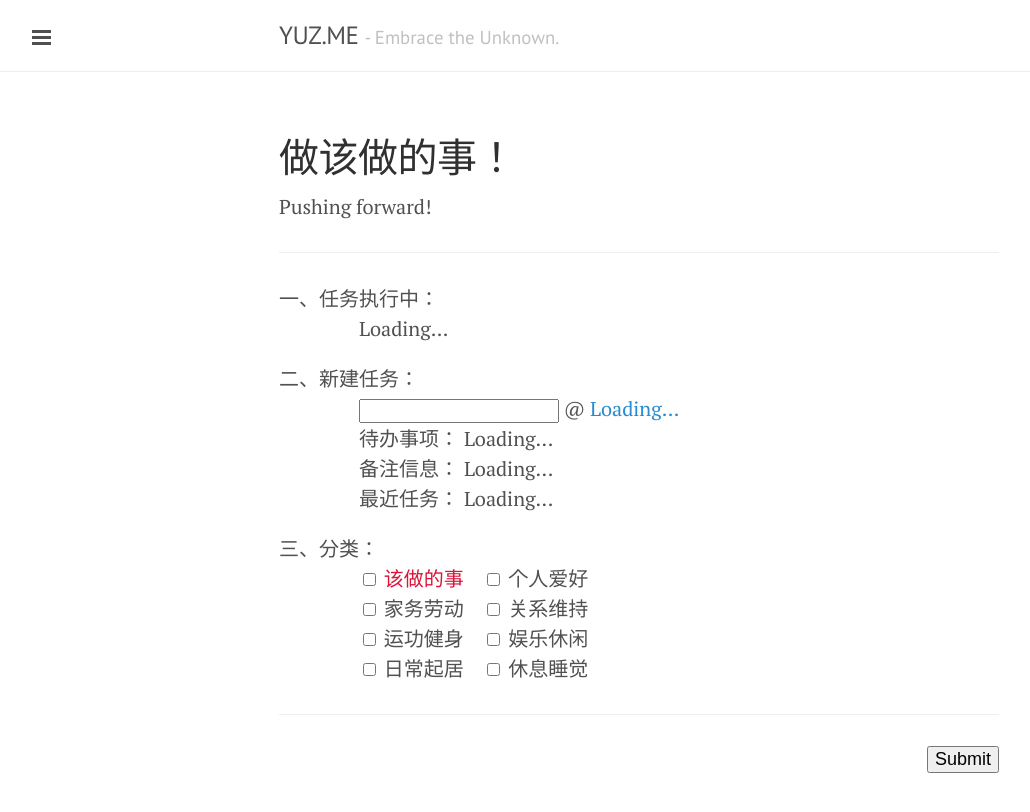
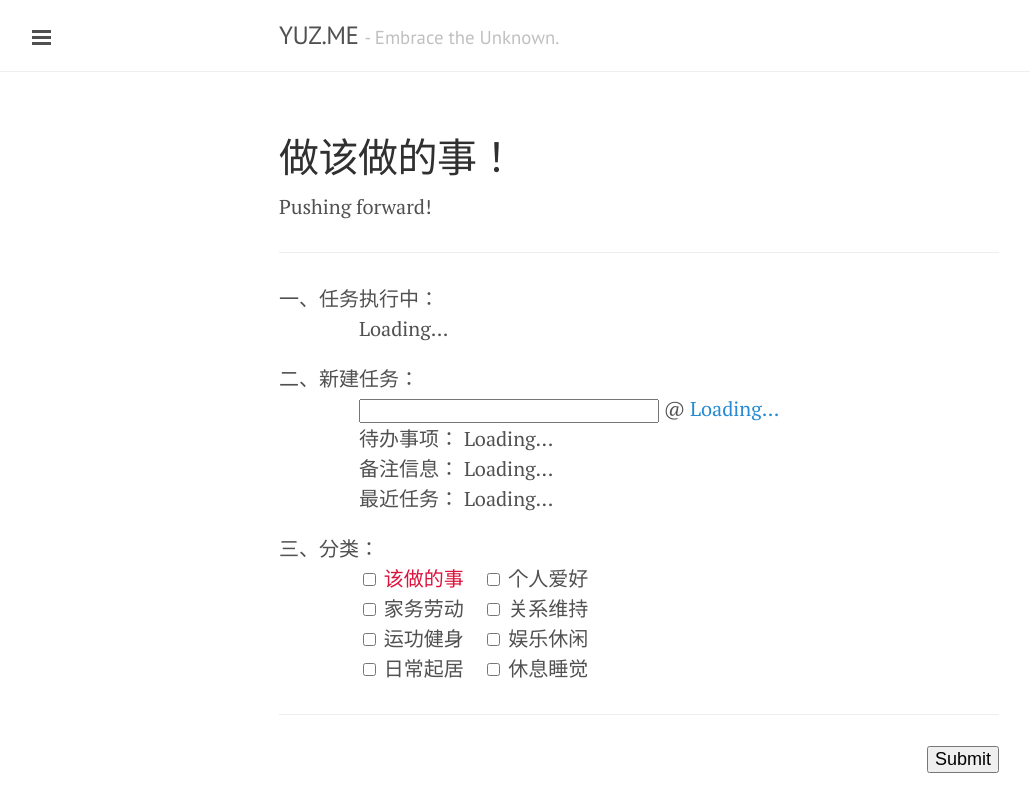
Before and after one commit to yusite/yuz.me, a Jekyll site: the page built from log.md, in a window 1280 px wide. Shown: the top 812 px of the page, without its empty margins (1-1031 px from the left). Built offline with Jekyll 4.4.1, drawn with Linux system fonts in a browser that asks for light colours; Markdown is read by kramdown in place of the engine named in the settings.

Commit message:
update width

```diff
--- a/log.md
+++ b/log.md
@@ -20,7 +20,7 @@ Pushing forward!
     </li>
     <li>新建任务：
         <ul style="list-style:none;">
-            <li><input type="text" name="create" style="font-size:16px;width:200px;">
+            <li><input type="text" name="create" style="font-size:16px;width:300px;">
             @ <a href="https://docs.google.com/a/yuz.me/spreadsheets/d/1k6HhhgqxFaCh5VRzfqmkuODzh59lUI7TUpEEzhWUsLw/edit#gid=669333296" id="place">Loading...</a>
             </li>
             <li>待办事项：
```
